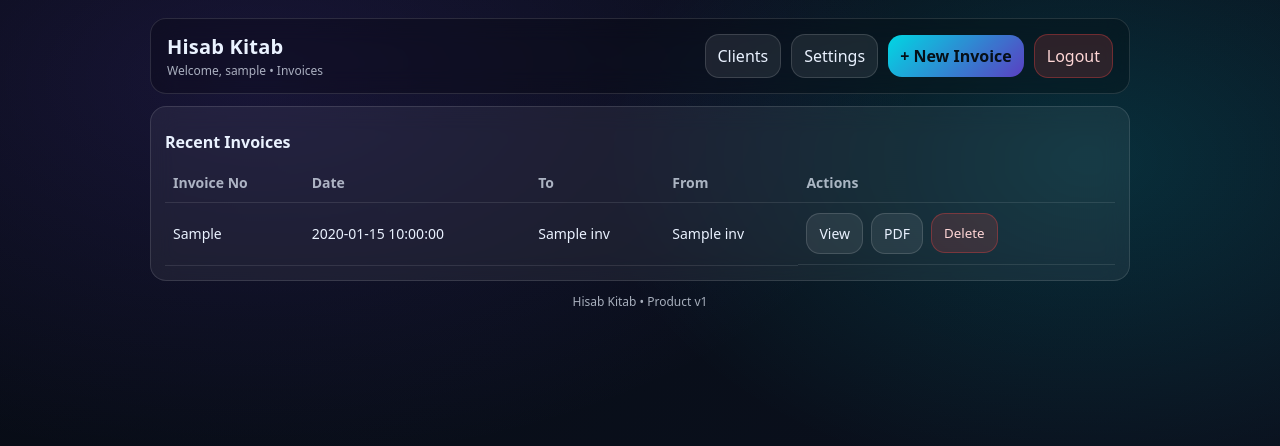
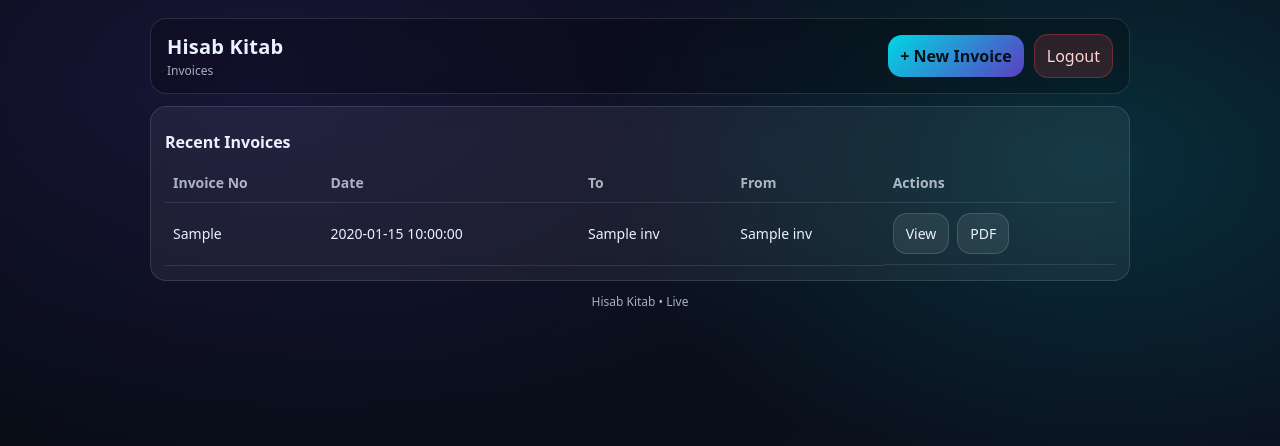
Before and after one commit to themannmozitalks-sketch/hisab-kitab, a Flask app: template templates/index.html in a window 1280 px wide. Shown: the top 446 px of the page. Run offline with Flask 3, Linux system fonts and the light colour scheme; the template is opened without the code that fills it: most values are stand-ins (such as "Sample title", 1, 10 or a date in 2020).

Commit message:
Fix: remove missing clients link from index

```diff
--- a/templates/index.html
+++ b/templates/index.html
@@ -10,11 +10,9 @@
     <header class="top">
       <div>
         <div class="title">Hisab Kitab</div>
-        <div class="sub">Welcome, {{ user_name }} • Invoices</div>
+        <div class="sub">Invoices</div>
       </div>
       <div class="top-actions">
-        <a class="btn" href="{{ url_for('clients') }}">Clients</a>
-        <a class="btn" href="{{ url_for('settings') }}">Settings</a>
         <a class="btn primary" href="{{ url_for('new_invoice') }}">+ New Invoice</a>
         <a class="btn danger" href="{{ url_for('logout') }}">Logout</a>
       </div>
@@ -56,9 +54,6 @@
                 <td class="actions">
                   <a class="btn" href="{{ url_for('view_invoice', invoice_id=inv.id) }}">View</a>
                   <a class="btn" href="{{ url_for('invoice_pdf', invoice_id=inv.id) }}">PDF</a>
-                  <form method="POST" action="{{ url_for('delete_invoice', invoice_id=inv.id) }}" style="display:inline;">
-                    <button class="btn danger" type="submit" onclick="return confirm('Delete invoice?')">Delete</button>
-                  </form>
                 </td>
               </tr>
             {% endfor %}
@@ -67,7 +62,7 @@
       {% endif %}
     </div>
 
-    <footer class="foot">Hisab Kitab • Product v1</footer>
+    <footer class="foot">Hisab Kitab • Live</footer>
   </div>
 </body>
 </html>
```
